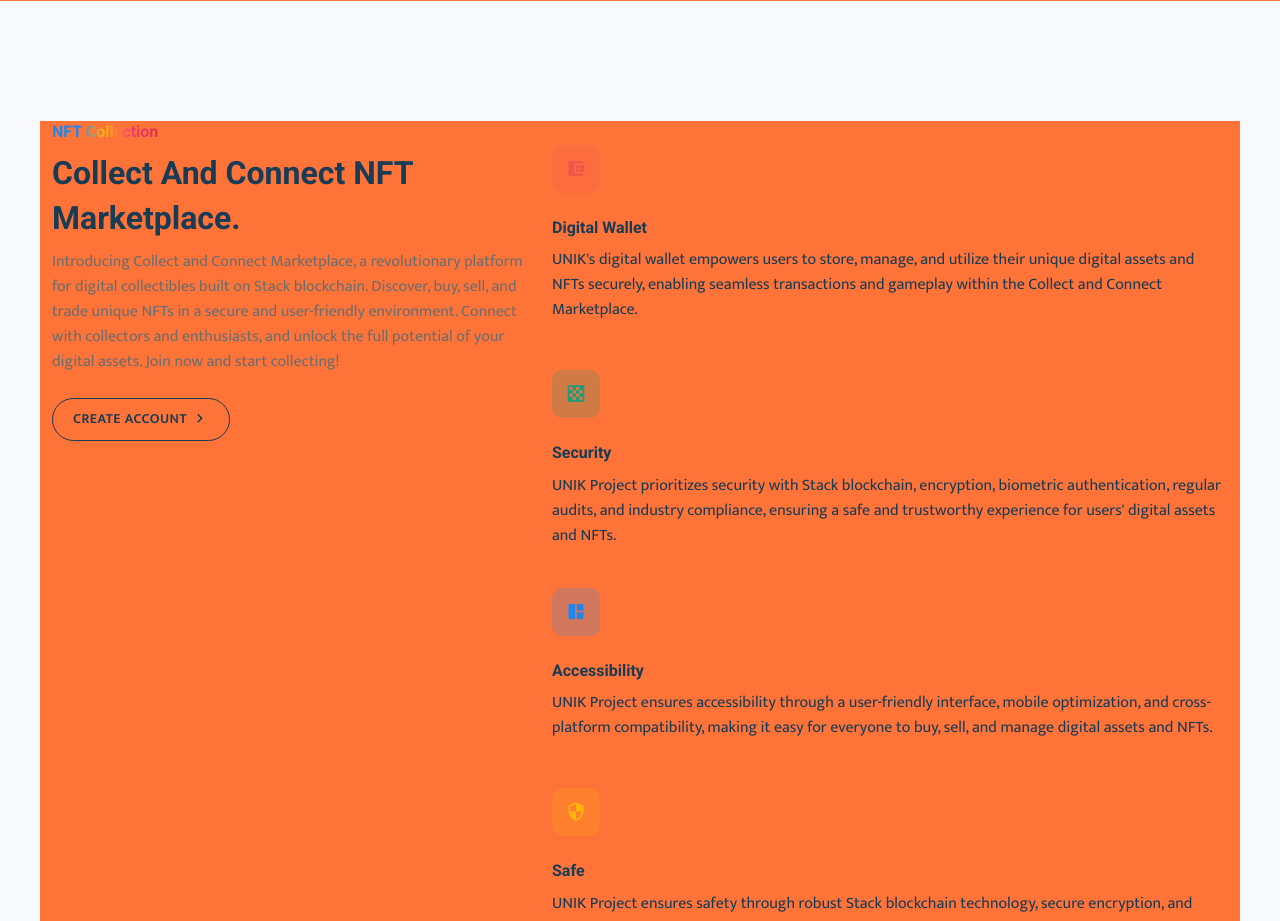
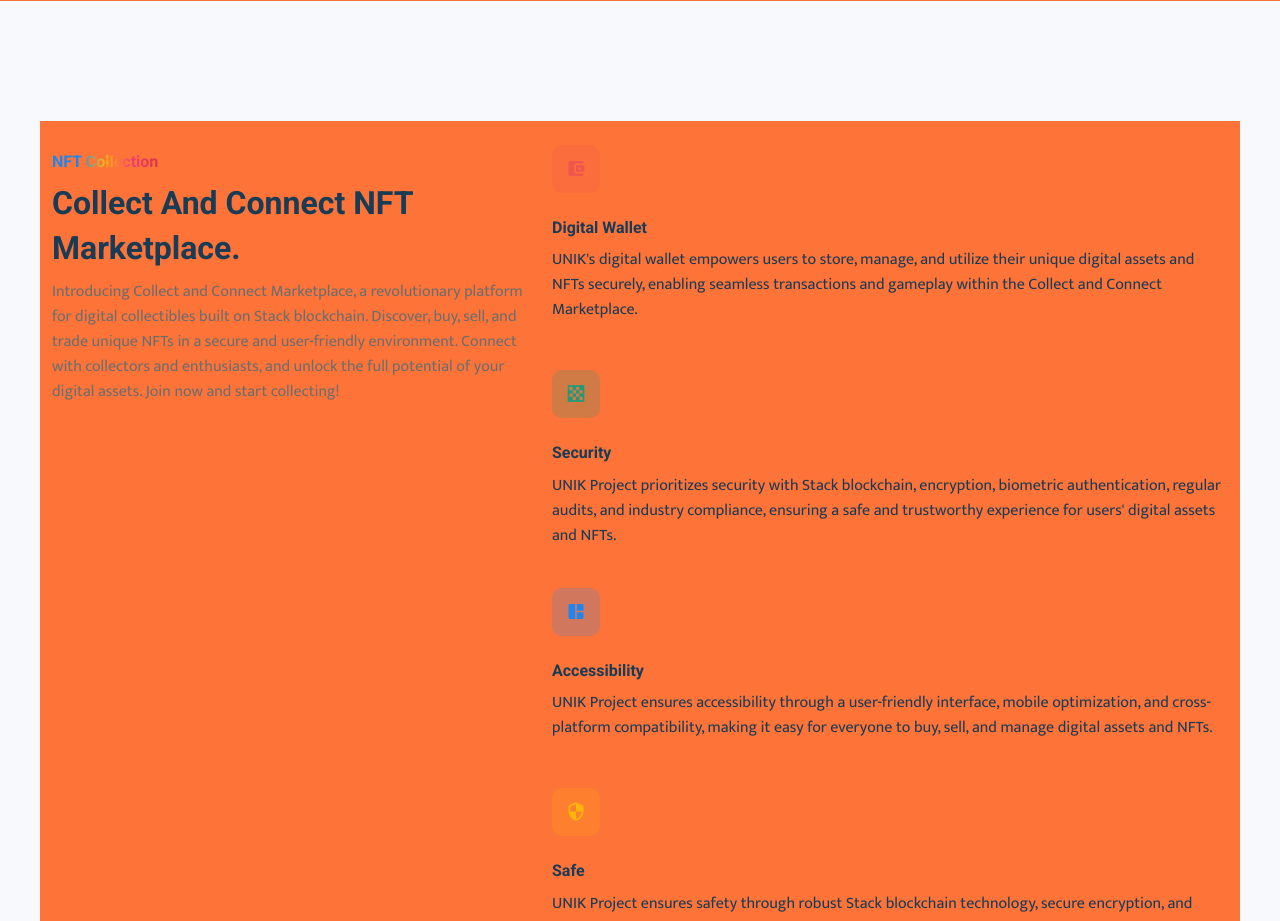
Before and after one commit to don-smith247/work, a plain HTML site: page index.html in a window 1280 px wide. Shown: the part 1860-2781 px from the top of the page. Drawn offline with nearby package versions, Linux system fonts and the light colour scheme; files that its build step writes are made by us from their sources.

Commit message:
adjustment

```diff
--- a/index.html
+++ b/index.html
@@ -600,13 +600,12 @@
         <div class="container" style="background-color: #fd7338;">
             <div class="row ">
                 <div class="col-lg-5">
-                    <h6 class="text-gradiant fw-bold">NFT Collection</h6>
+                    <h6 class="text-gradiant fw-bold" style="padding-top: 30px;">NFT Collection</h6>
                     <h2 class="fw-bold">Collect And Connect NFT Marketplace.</h2>
                     <p class="text-muted">Introducing Collect and Connect Marketplace, a revolutionary platform for digital collectibles built on Stack blockchain. Discover, buy, sell, and trade unique NFTs in a secure and user-friendly environment. Connect with collectors and enthusiasts, and unlock the full potential of your digital assets. Join now and start collecting!
                     </p>
                     <div class="mt-4">
-                        <button class="btn btn-sm btn-outline-dark">Create Account <i
-                                class="mdi mdi-chevron-right f-18 align-middle"></i></button>
+
                     </div>
                 </div>
                 <div class="col-lg-7">
```
